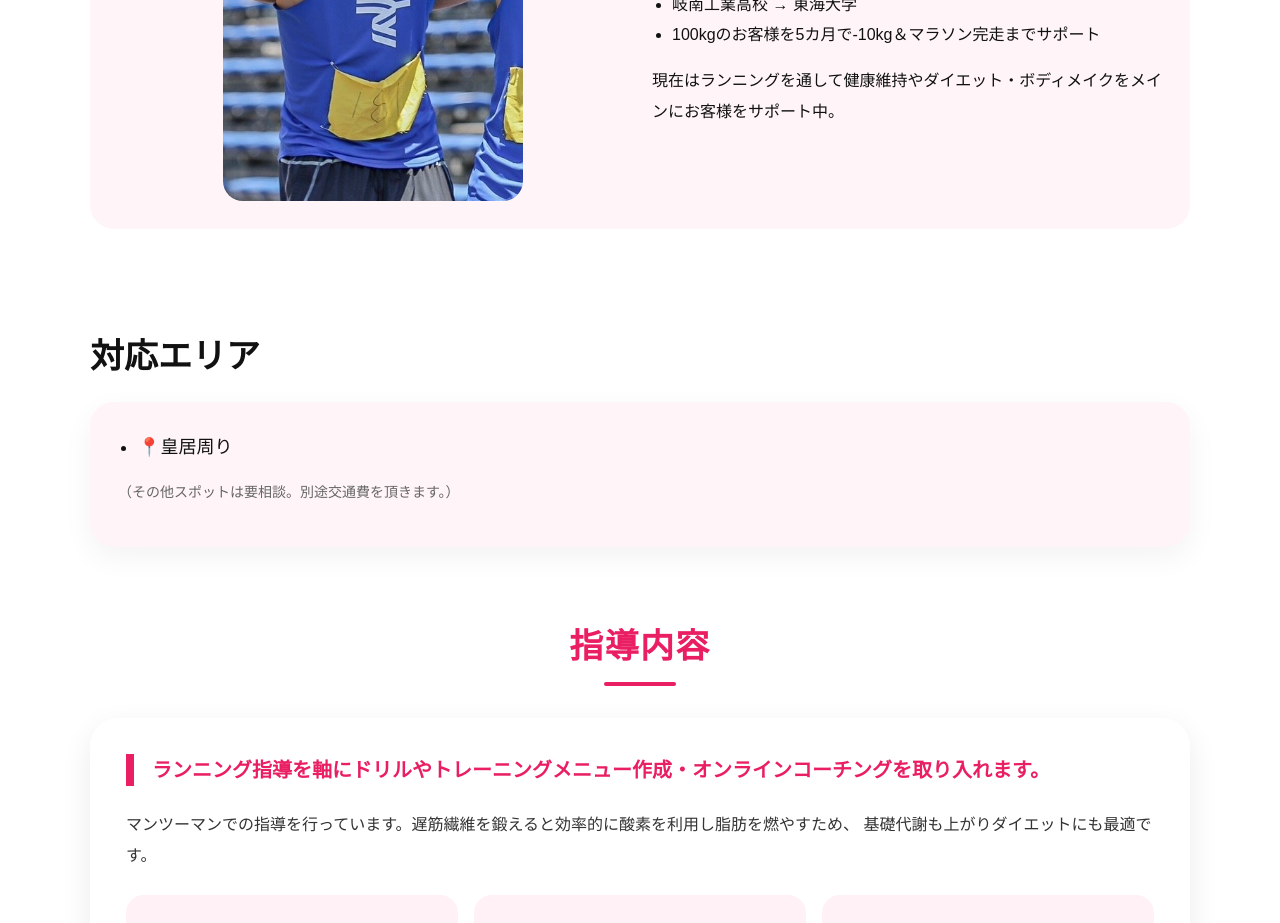
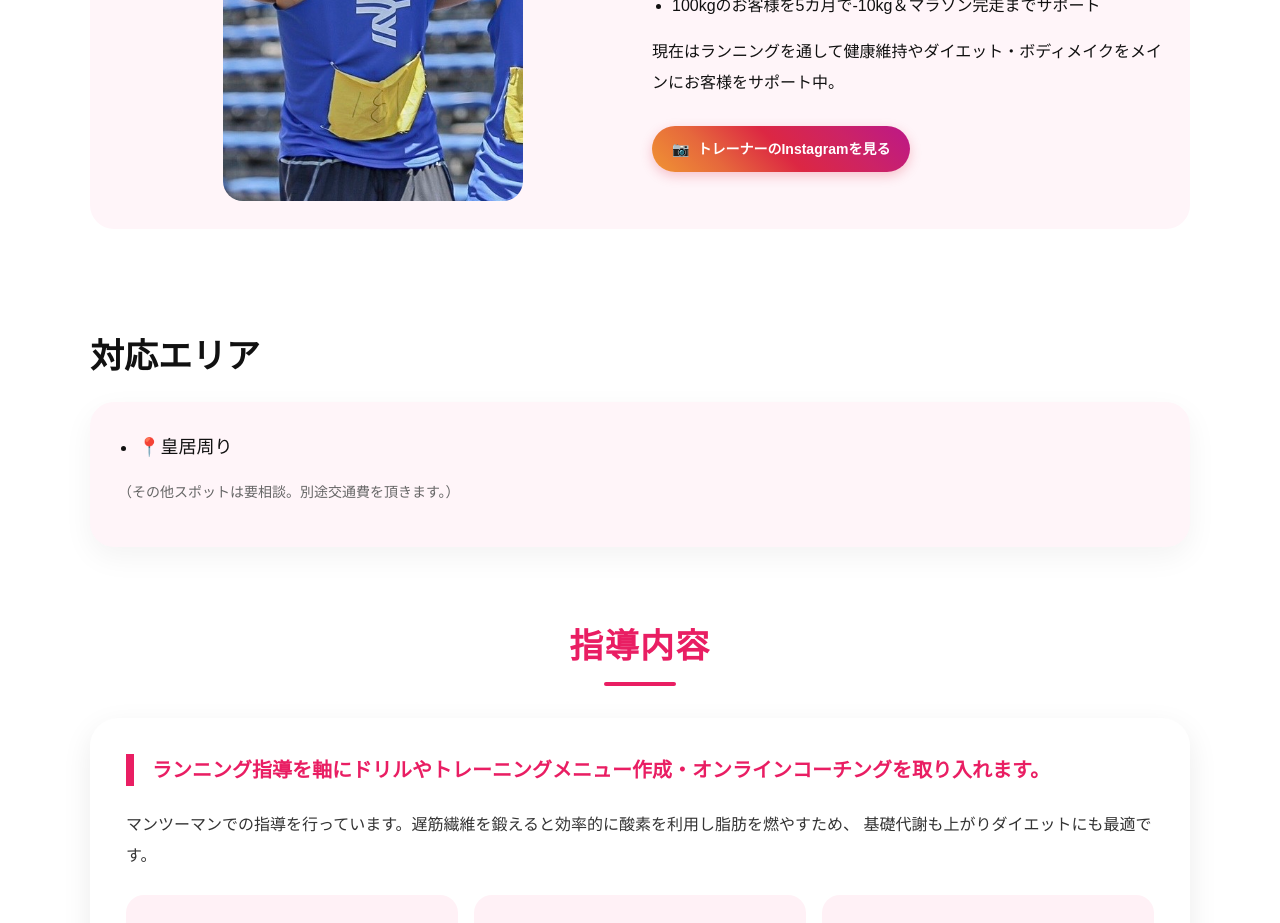
Before and after one commit to sparklingLASER/luka-web, a Next.js app: page / in a window 1280 px wide. Shown: the part 1200-2123 px from the top of the page. Built offline with nearby package versions, Linux system fonts and the light colour scheme.

Commit message:
Update page.jsx

```diff
--- a/app/page.jsx
+++ b/app/page.jsx
@@ -12,6 +12,7 @@ const images = [
 ];
 
 const LINE_URL = 'https://lin.ee/8lCoeZj';
+const INSTAGRAM_URL = 'https://www.instagram.com/katoshin_san/?hl=ja';
 
 const sectionStyle = {
   maxWidth: 1100,
@@ -198,6 +199,30 @@ export default function HomePage() {
             <p>
               現在はランニングを通して健康維持やダイエット・ボディメイクをメインにお客様をサポート中。
             </p>
+
+            {/* Instagramリンクボタン */}
+            <a
+              href={INSTAGRAM_URL}
+              target="_blank"
+              rel="noopener noreferrer"
+              style={{
+                display: 'inline-flex',
+                alignItems: 'center',
+                gap: 8,
+                marginTop: 12,
+                padding: '10px 20px',
+                borderRadius: 999,
+                background: 'linear-gradient(45deg, #f09433 0%, #e6683c 25%, #dc2743 50%, #cc2366 75%, #bc1888 100%)',
+                color: '#fff',
+                fontSize: 14,
+                fontWeight: 700,
+                textDecoration: 'none',
+                boxShadow: '0 4px 12px rgba(220, 39, 67, 0.25)',
+              }}
+            >
+              <span>📷</span>
+              <span>トレーナーのInstagramを見る</span>
+            </a>
           </div>
         </div>
       </section>
@@ -251,7 +276,6 @@ export default function HomePage() {
             基礎代謝も上がりダイエットにも最適です。
           </p>
 
-          {/* 指導内容カード一覧（「毎日対応」を削除し中央寄せに設定） */}
           <div
             style={{
               display: 'grid',
```
